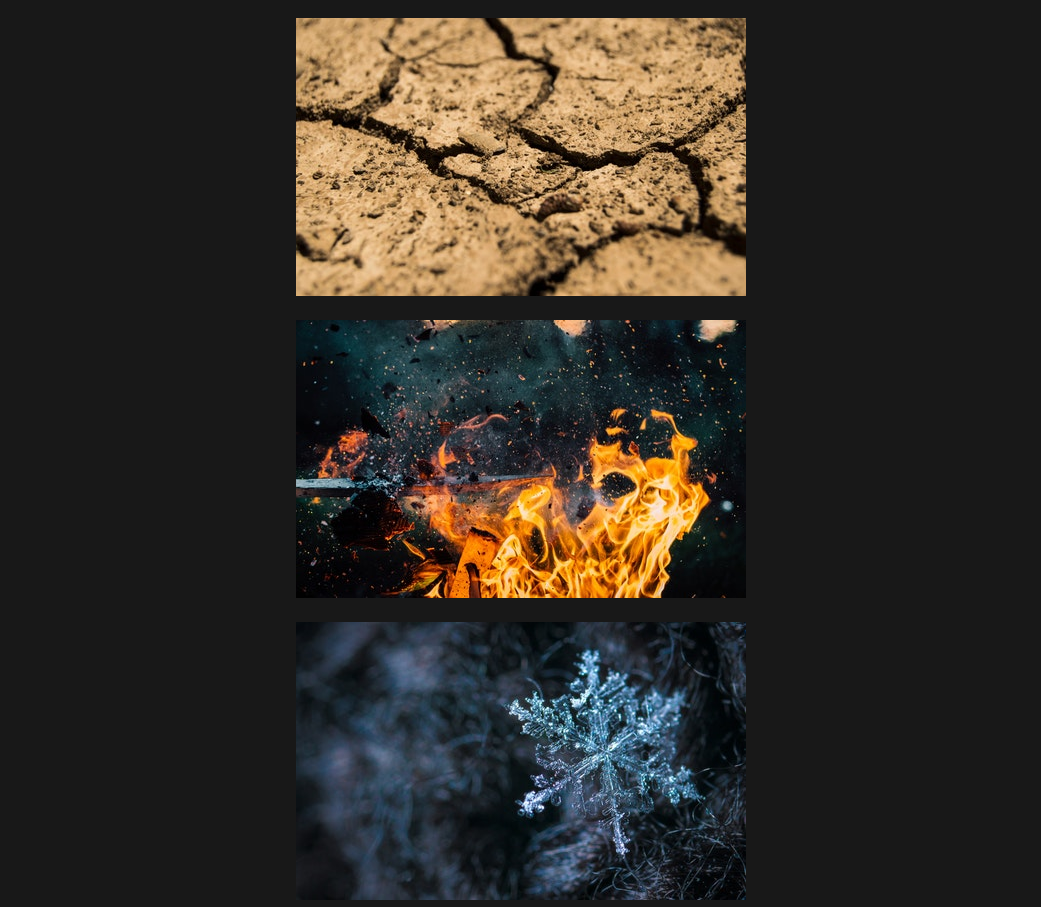
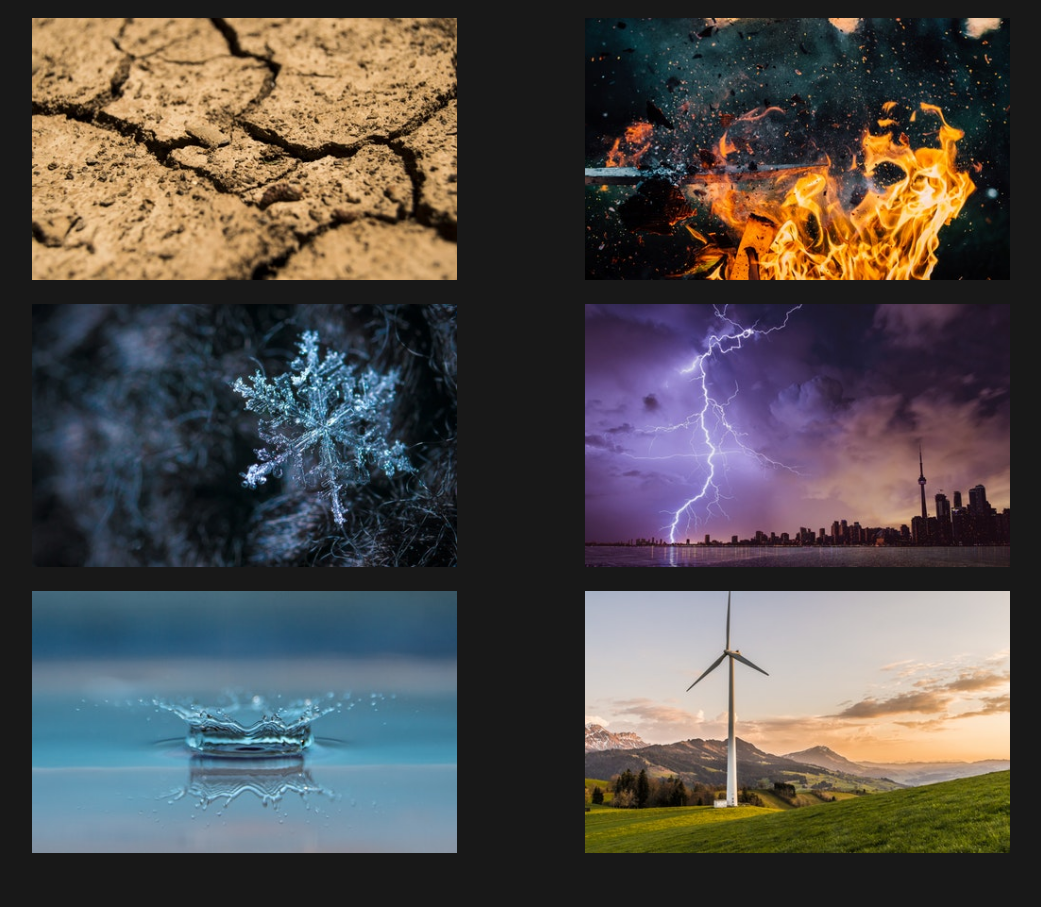
Before and after one commit to BlonskiP/CodersCamp1st, a plain HTML site: page index.html in a window 1280 px wide. Shown: the top 907 px of the page, without its empty margins (119-1160 px from the left). After the commit the page ends 875 px from the top, so only its background shows below. Drawn offline with Linux system fonts and the light colour scheme.

Commit message:
Finished animations

```diff
--- a/index.html
+++ b/index.html
@@ -41,19 +41,25 @@
         <div class="container">
 
             <div class="box-photo">
+                <div class="photo">
                     <img class="earth" src=" ./img/Gallery/earth.jpg" alt="earth">
+                </div>
             </div>
 
             <div class="box-photo">
+                <div class="photo">
                     <img class="fire" src="./img/Gallery/fire.jpg" alt="fire">
+                </div>
             </div>
 
             <div class="box-photo">
+                <div class="photo">
                     <img class="ice" src="./img/Gallery/ice.jpeg" alt="ice">
+                </div>
             </div>
 
             <div class="box-photo">
-                    <img class="storm" src="./img/Gallery/storm.jpeg" alt="storm">
+                        <img class="storm" src="./img/Gallery/storm.jpeg" alt="storm">
             </div>
 
             <div class="box-photo">
--- a/style.css
+++ b/style.css
@@ -22,58 +22,122 @@ p {
 
 .container {
 	margin: 0 auto;
-	width: calc(100% - 400px);
+	width: calc(100% - 50px);
 	min-width: 400px;
 	padding: 0;
 	display: flex;
 	flex-direction: row;
 	flex-wrap: wrap;
 	justify-content: space-evenly;
+	/* border: 2px dotted yellow; */
 }
 
 .box-photo {
-	height: auto;
+	height: 100%;
 	margin: 10px;
 	radius: 10px;
 	border-image: 2px;
-	overflow: hidden;
+	/* border: 2px solid green; */
 }
 
-.box-photo img {
+.photo {
+	overflow: hidden;
+	/* border: 3px solid red; */
+	width: 100%;
+	height: 100%;
+}
+
+.earth {
+	width: 100%;
+}
+
+.box-photo .earth {
 	transition: all 0.6s ease-in-out;
 }
 
-.box-photo:hover img {
+.box-photo:hover .earth {
 	-webkit-transform: scale(1.2) rotate(3deg);
 	-ms-transform: scale(1.2) rotate(3deg);
 	transform: scale(1.2) rotate(3deg);
 	opacity: 0.8;
 }
 
-.earth {
+.fire {
 	width: 100%;
+	transition: transform 0.8s ease-in-out;
 }
 
-.fire {
-	width: 100%;
+.fire:hover {
+	-webkit-transform: scale(0.8) rotate(-2deg);
+	-ms-transform: scale(0.8) rotate(-2deg);
+	transform: scale(0.8) rotate(-2deg);
+	opacity: 0.8;
 }
 
 .ice {
 	width: 100%;
+	transition: transform 0.5s ease-in-out;
+}
+
+.ice:hover {
+	-webkit-transform: rotate(360deg);
+	-ms-transform: rotate(360deg);
+	transform: rotate(360deg);
+	opacity: 0.8;
 }
 
 .storm {
 	width: 100%;
+	transition: all 0.5s ease-in-out;
+}
+
+.storm:hover {
+	-webkit-transform: scale(1.1);
+	-ms-transform: scale(1.1);
+	transform: scale(1.1);
 }
 
 .water {
 	width: 100%;
+	transition: all 0.4s ease-in-out;
+}
+
+.water:hover {
+	-webkit-transform: rotateX(180deg);
+	-ms-transform: rotateX(180deg);
+	transform: rotateX(180deg);
 }
 
 .wind {
 	width: 100%;
+	transition: all 0.5s ease-in-out;
 }
 
+.wind:hover {
+	-webkit-transform: translateX(-50px);
+	-ms-transform:translateX(-50px);
+	transform: translateX(-50px);
+}
+
+@media screen and (min-width: 768px) {
+	.box-photo{
+		width: 35%;
+	}
+
+	.photo {
+		width: 100%;
+	}
+}
+
+@media screen and (max-width: 767px) {
+	.box-photo{
+		width: 90%;
+	}
+
+	.photo {
+		width: 100%;
+	}
+}
 
 /*TEAM*/
 
```
